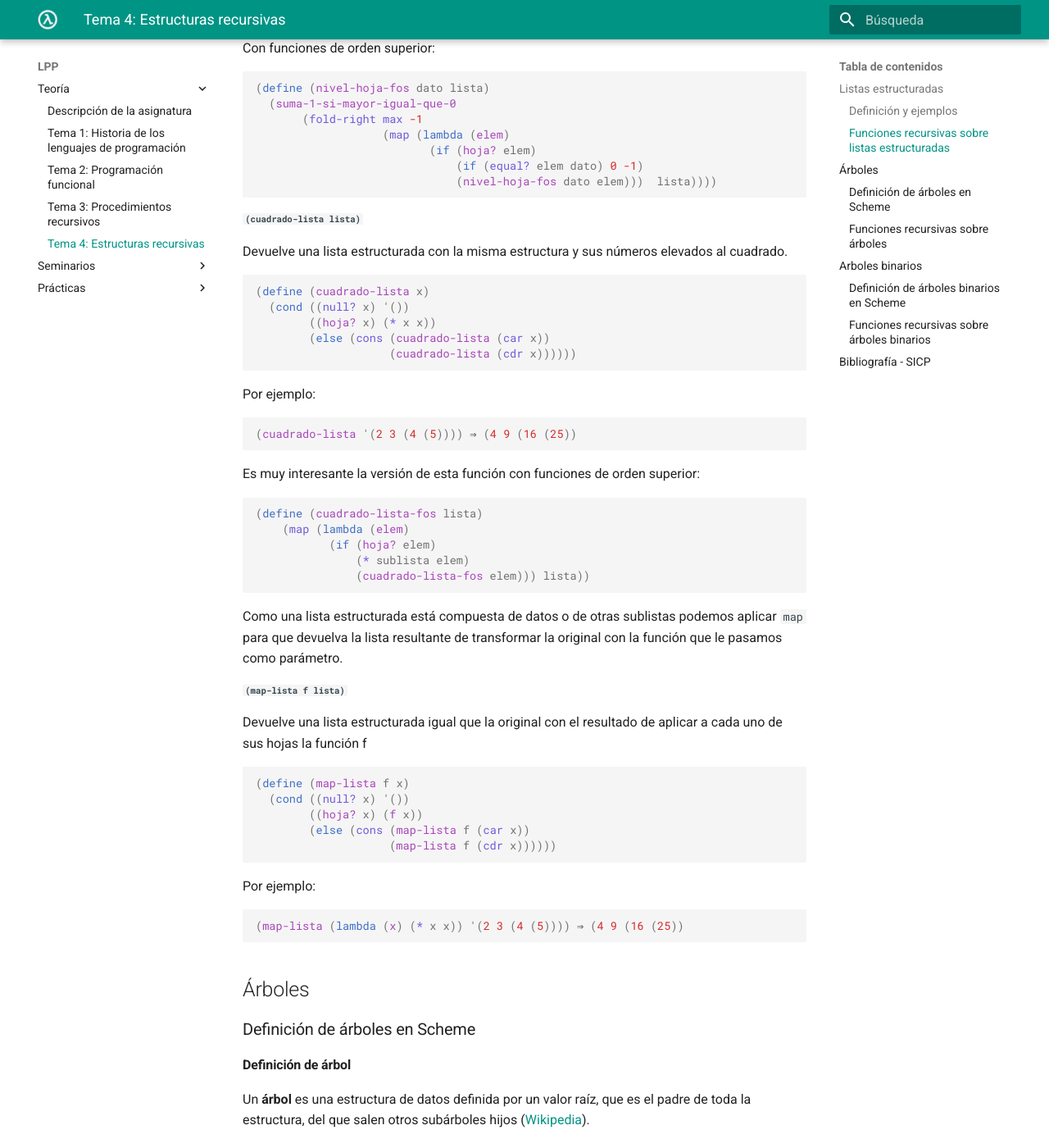
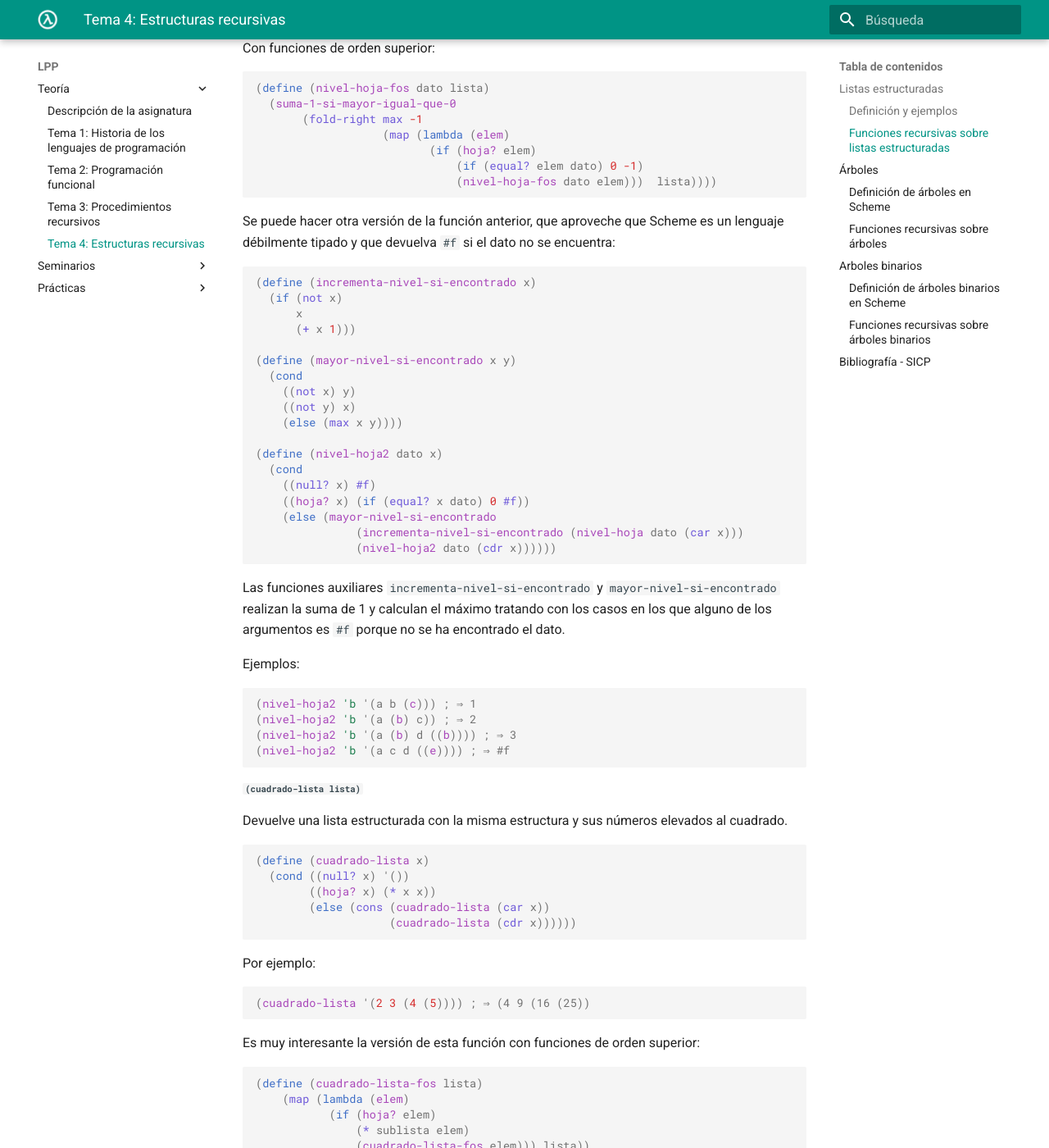
Before and after one commit to domingogallardo/apuntes-lpp, an MkDocs documentation site: the page built from docs/teoria/tema04-estructuras-recursivas/tema04-estructuras-recursivas.md, in a window 1280 px wide and 1400 px high, scrolled down 11196 px. Shown: the whole window at 82% size. Built offline with MkDocs 1.6.1 and Material for MkDocs 9.7.7, drawn with Linux system fonts in a browser that asks for light colours; some of the changed text lies outside the part shown.

Commit message:
Correcciones y versión 2 de nivel

````diff
--- a/docs/teoria/tema04-estructuras-recursivas/tema04-estructuras-recursivas.md
+++ b/docs/teoria/tema04-estructuras-recursivas/tema04-estructuras-recursivas.md
@@ -266,7 +266,7 @@ el número de hojas de una lista estructurada.
 Por ejemplo:
 
 ```scheme
-(num-hojas '((1 2) (3 4 (5) 6) (7))) ⇒ 7
+(num-hojas '((1 2) (3 4 (5) 6) (7))) ; ⇒ 7
 ```
 
 Como hemos comentado antes, una cuestión clave en las funciones que
@@ -369,8 +369,8 @@ En Scheme:
 Por ejemplo:
 
 ```scheme
-(altura '(1 (2 3) 4)) ⇒ 2
-(altura '(1 (2 (3)) 3)) ⇒ 3
+(altura '(1 (2 3) 4)) ; ⇒ 2
+(altura '(1 (2 (3)) 3)) ; ⇒ 3
 ```
 
 ##### Versión con funciones de orden superior
@@ -452,8 +452,8 @@ Comprueba si el `dato` aparece en la lista estructurada.
 Ejemplos:
 
 ```scheme
-(pertenece? 'a '(b c (d (a)))) ⇒ #t
-(pertenece? 'a '(b c (d e (f)) g)) ⇒ #f
+(pertenece? 'a '(b c (d (a)))) ; ⇒ #t
+(pertenece? 'a '(b c (d e (f)) g)) ; ⇒ #f
 ```
 Con funciones de orden superior:
 
@@ -512,6 +512,46 @@ Con funciones de orden superior:
                               (nivel-hoja-fos dato elem)))  lista))))
 ```
 
+
+Se puede hacer otra versión de la función anterior, que aproveche que
+Scheme es un lenguaje débilmente tipado y que devuelva `#f` si el dato no
+se encuentra:
+
+```scheme
+(define (incrementa-nivel-si-encontrado x)
+  (if (not x)
+      x
+      (+ x 1)))
+
+(define (mayor-nivel-si-encontrado x y)
+  (cond
+    ((not x) y)
+    ((not y) x)
+    (else (max x y))))
+
+(define (nivel-hoja2 dato x)
+  (cond
+    ((null? x) #f)
+    ((hoja? x) (if (equal? x dato) 0 #f))
+    (else (mayor-nivel-si-encontrado
+               (incrementa-nivel-si-encontrado (nivel-hoja dato (car x)))
+               (nivel-hoja2 dato (cdr x))))))
+```
+
+Las funciones auxiliares `incrementa-nivel-si-encontrado` y
+`mayor-nivel-si-encontrado` realizan la suma de 1 y calculan el máximo
+tratando con los casos en los que alguno de los argumentos es `#f`
+porque no se ha encontrado el dato.
+
+Ejemplos:
+
+```scheme
+(nivel-hoja2 'b '(a b (c))) ; ⇒ 1
+(nivel-hoja2 'b '(a (b) c)) ; ⇒ 2
+(nivel-hoja2 'b '(a (b) d ((b)))) ; ⇒ 3
+(nivel-hoja2 'b '(a c d ((e)))) ; ⇒ #f
+```
+
 ##### `(cuadrado-lista lista)`
 
 Devuelve una lista estructurada con la misma estructura y sus números
@@ -528,7 +568,7 @@ elevados al cuadrado.
 Por ejemplo:
 
 ```scheme
-(cuadrado-lista '(2 3 (4 (5)))) ⇒ (4 9 (16 (25))
+(cuadrado-lista '(2 3 (4 (5)))) ; ⇒ (4 9 (16 (25))
 ```
 
 Es muy interesante la versión de esta función con funciones de orden
@@ -563,7 +603,7 @@ de aplicar a cada uno de sus hojas la función f
 Por ejemplo:
 
 ```scheme
-(map-lista (lambda (x) (* x x)) '(2 3 (4 (5)))) ⇒ (4 9 (16 (25))
+(map-lista (lambda (x) (* x x)) '(2 3 (4 (5)))) ; ⇒ (4 9 (16 (25))
 ```
 
 ## Árboles
@@ -1033,20 +1073,19 @@ Ejemplos:
 (altura-arbol '(4 (9 (16) (25)) (36))) ; ⇒ 2
 ```
 
-La solución con funciones de orden superior es también similar a la
+La solución con funciones de orden superior es algo distinta de la
 que vimos con listas estructuradas
 
 ```scheme
 (define (altura-arbol-fos arbol)
-  (+ 1 (fold-right max 0
-              (map (lambda (x)
-                     (if (hoja-arbol? x)
-                         0
-                         (altura-arbol-fos x))) (hijos-arbol arbol)))))
+   (if (hoja-arbol? arbol)
+       0
+      (+ 1  (fold-right max 0
+                           (map altura-arbol-fos (hijos-arbol arbol))))))
 ```
 
-La función `map` mapea sobre los árboles hijos la propia función que
-calcula la altura del hijo (será uno menos que la altura del padre, 0
+La función `map` mapea sobre los árboles hijos la propia función, que
+calcula la altura de cada hijo (será uno menos que la altura del padre, 0
 si se trata de una hoja).
 
 La función `map` devuelve entonces una lista altura de los hijos, de
````
